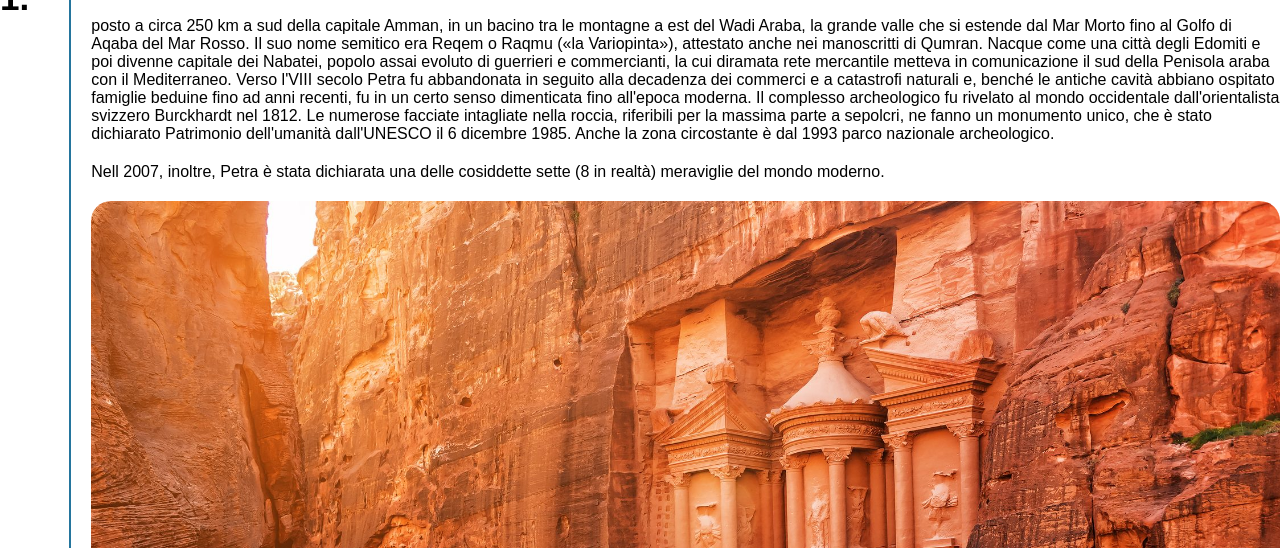
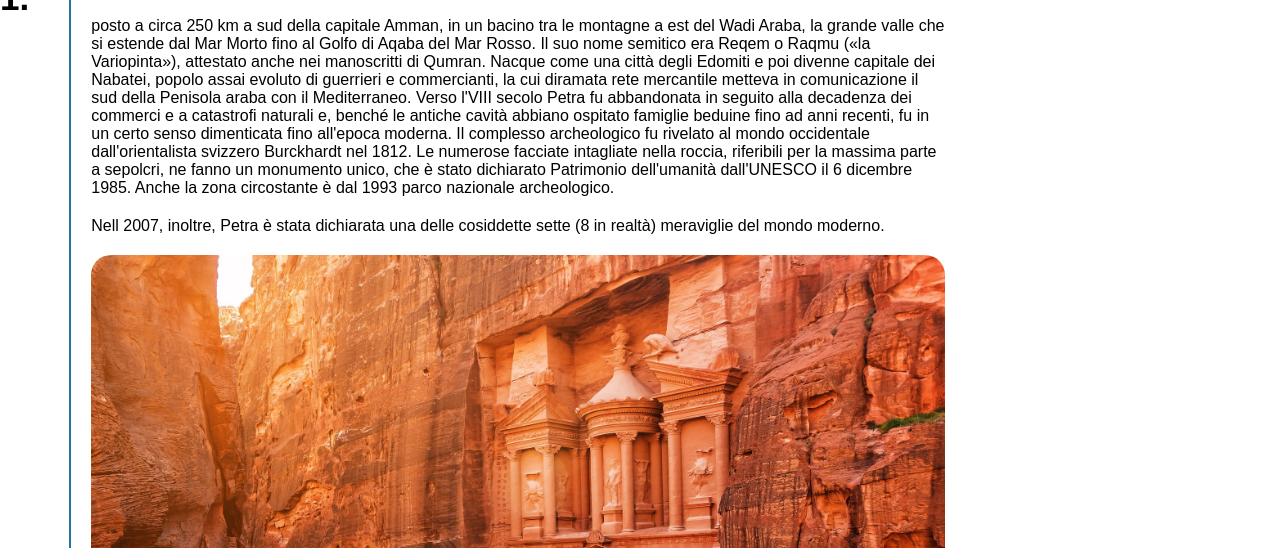
Before and after one commit to leanzadaniele/leanzadaniele.github.io, a plain HTML site: page index.html in a window 1280 px wide. Shown: the part 752-1300 px from the top of the page. Drawn offline with Linux system fonts and the light colour scheme.

Commit message:
Update mhw1.css

```diff
--- a/mhw1.css
+++ b/mhw1.css
@@ -109,7 +109,7 @@ section .number{
 }
 
 section .details{
-    width: 100%;
+    width: 66.67%;
     margin-left: 20px;
     text-align: left;
 }
```
